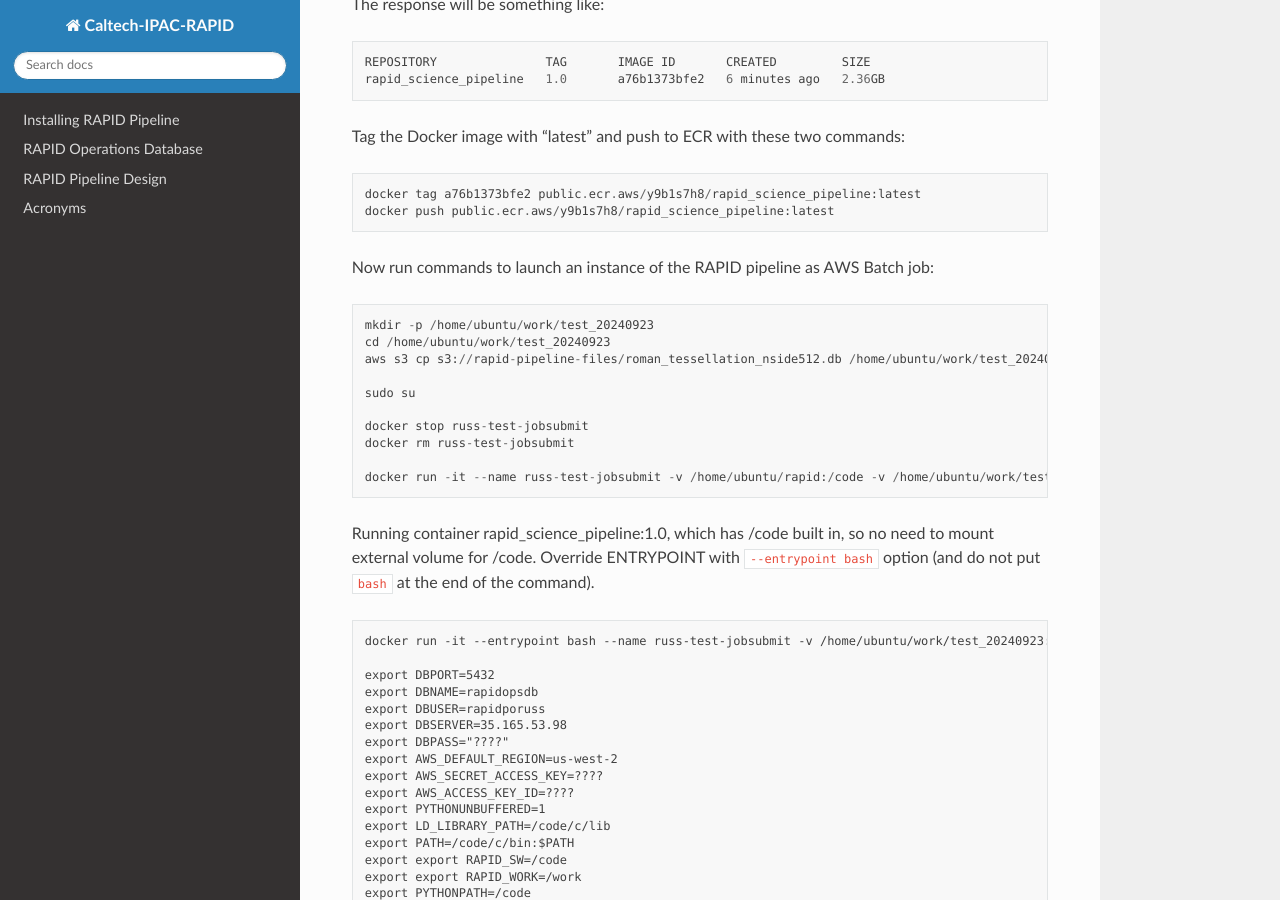
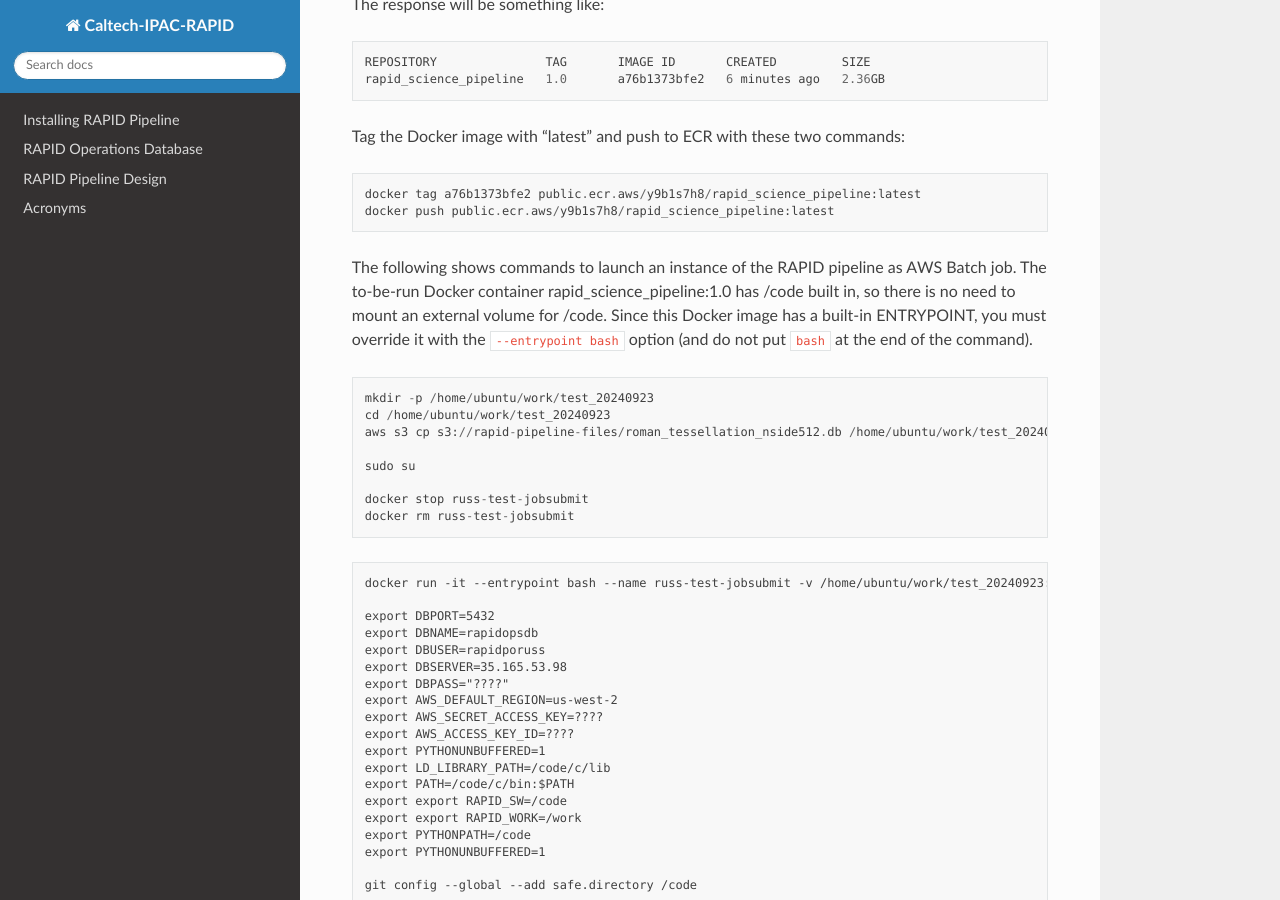
Before and after one commit to Caltech-IPAC/rapid, a Sphinx documentation site: the page built from docs/source/dev/notes.rst, in a window 1280 px wide and 900 px high, scrolled down 2458 px. Built offline with Sphinx 7.4.7 and the Read the Docs theme 3.1.0, drawn with Linux system fonts in a browser that asks for light colours.

Commit message:
More improvements.

```diff
--- a/docs/source/dev/notes.rst
+++ b/docs/source/dev/notes.rst
@@ -135,7 +135,10 @@ Tag the Docker image with "latest" and push to ECR with these two commands:
    docker push public.ecr.aws/y9b1s7h8/rapid_science_pipeline:latest
 
 
-Now run commands to launch an instance of the RAPID pipeline as AWS Batch job:
+The following shows commands to launch an instance of the RAPID pipeline as AWS Batch job.
+The to-be-run Docker container rapid_science_pipeline:1.0 has /code built in, so there is no need to mount an external volume for /code.
+Since this Docker image has a built-in ENTRYPOINT, you must override it  with the ``--entrypoint bash`` option
+(and do not put ``bash`` at the end of the command).
 
 .. code-block::
 
@@ -148,11 +151,7 @@ Now run commands to launch an instance of the RAPID pipeline as AWS Batch job:
    docker stop russ-test-jobsubmit
    docker rm russ-test-jobsubmit
 
-   docker run -it --name russ-test-jobsubmit -v /home/ubuntu/rapid:/code -v /home/ubuntu/work/test_20240923:/work  rapid:1.0 bash
 
-
-Running container rapid_science_pipeline:1.0, which has /code built in, so no need to mount external volume for /code.
-Override ENTRYPOINT with ``--entrypoint bash`` option (and do not put ``bash`` at the end of the command).
 
 .. code-block::
 
```
